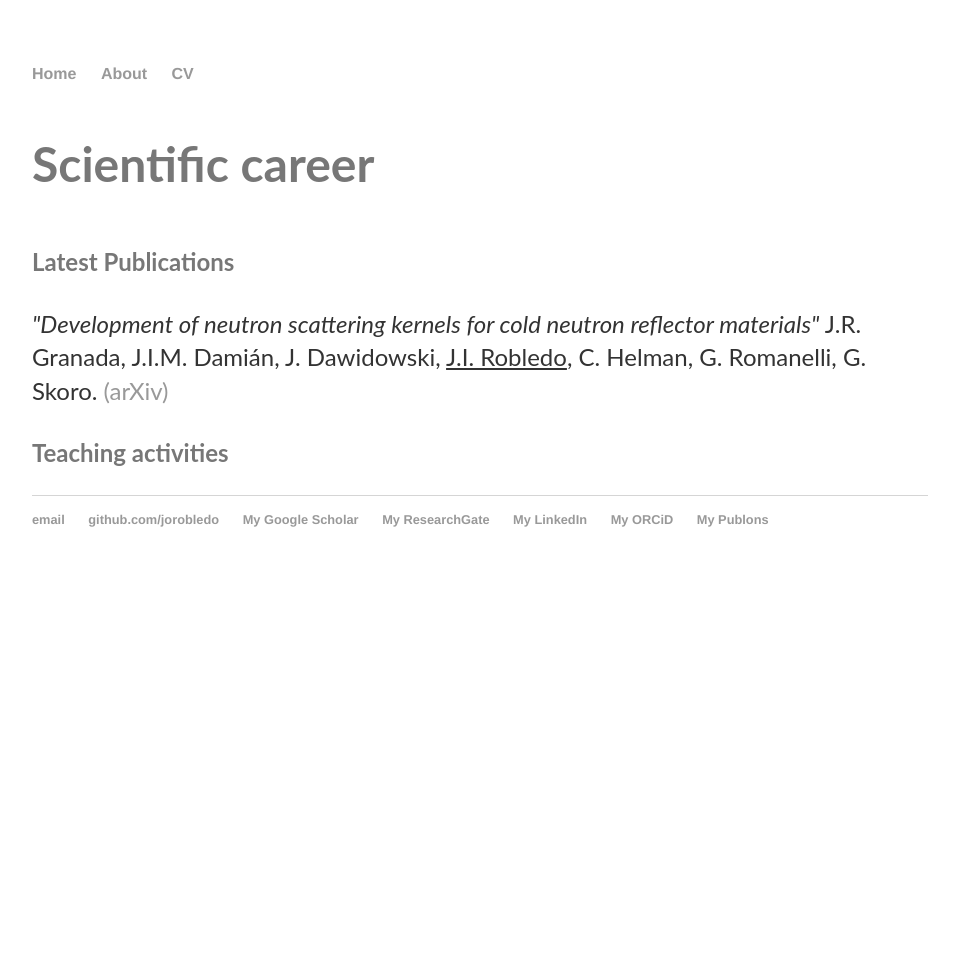
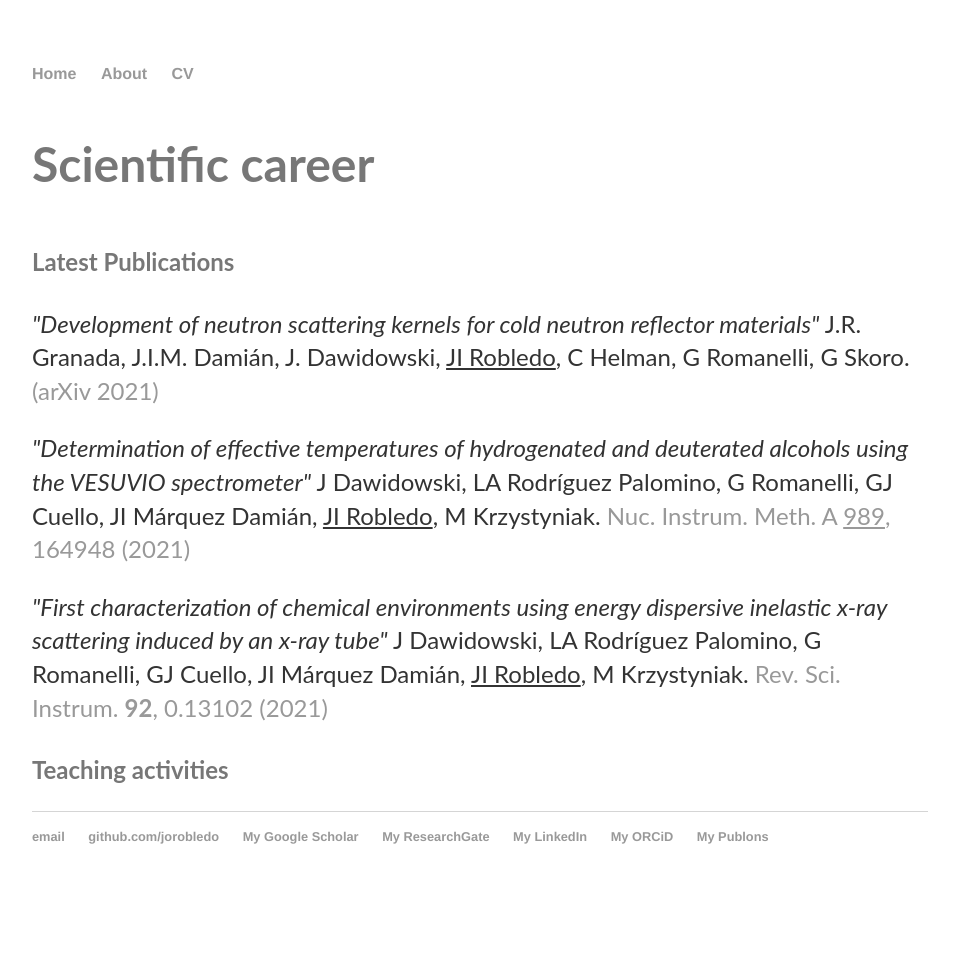
Before and after one commit to jorobledo/jorobledo.github.io, a Jekyll site: the page built from cv/index.html, in a window 1280 px wide. Shown: the whole page, without its empty margins (160-1119 px from the left). Built offline with Jekyll 4.4.1, drawn with Linux system fonts in a browser that asks for light colours.

Commit message:
add publications

```diff
--- a/cv/index.html
+++ b/cv/index.html
@@ -3,10 +3,22 @@ layout: default
 title: CV
 ---
 <div class="blurb">
-	<h1>Scientific career</h1>
+	<div>
+		<h1>Scientific career</h1>
+
 		<h2>Latest Publications</h2>
 		    <p> <i>"Development of neutron scattering kernels for cold neutron reflector materials"</i> J.R. Granada, J.I.M. Damián, J. Dawidowski,
-			    <u>J.I. Robledo</u>, C. Helman, G. Romanelli, G. Skoro. <a href="https://arxiv.org/abs/2103.09145">(arXiv)</a></p>
+			    <u>JI Robledo</u>, C Helman, G Romanelli, G Skoro. <a href="https://arxiv.org/abs/2103.09145">(arXiv 2021)</a></p>
+
+			<p> <i>"Determination of effective temperatures of hydrogenated and deuterated alcohols using the VESUVIO spectrometer"</i>
+				 J Dawidowski, LA Rodríguez Palomino, G Romanelli, GJ Cuello, JI Márquez Damián, <u>JI Robledo</u>, M Krzystyniak.
+				  <a href="https://doi.org/10.1016/j.nima.2020.164948"> Nuc. Instrum. Meth. A <u>989</u>, 164948 (2021)</a></p>
+
+			<p> <i>"First characterization of chemical environments using energy dispersive inelastic x-ray scattering induced by an x-ray tube"</i>
+				J Dawidowski, LA Rodríguez Palomino, G Romanelli, GJ Cuello, JI Márquez Damián, <u>JI Robledo</u>, M Krzystyniak.
+				<a href="https://doi.org/10.1063/5.0026061"> Rev. Sci. Instrum. <b>92</b>, 0.13102 (2021)</a></p>
 		<h2>Teaching activities</h2>
+	</div>
+
 
 </div><!-- /.blurb -->
```
